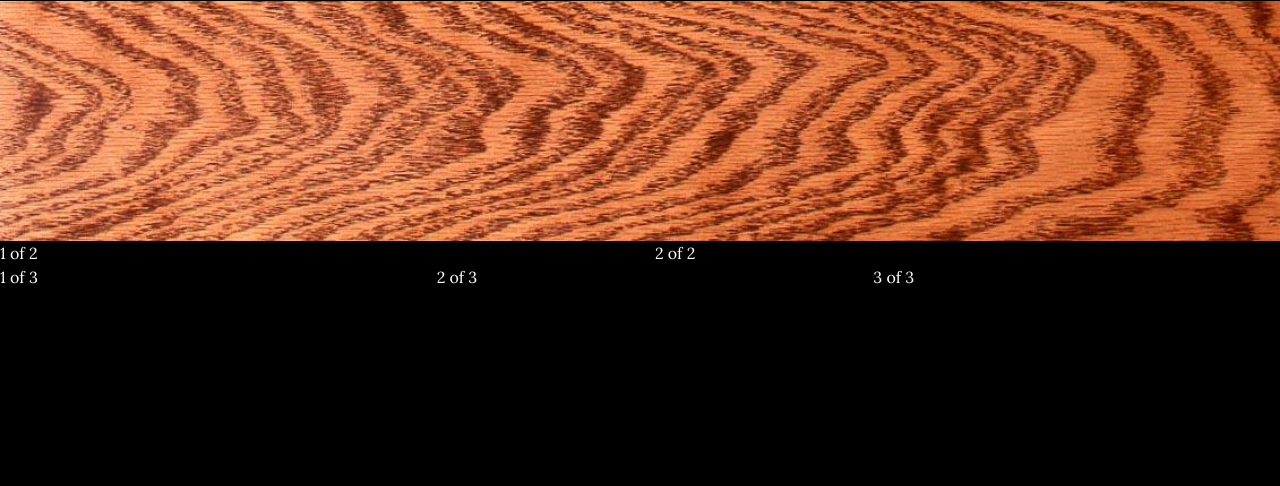
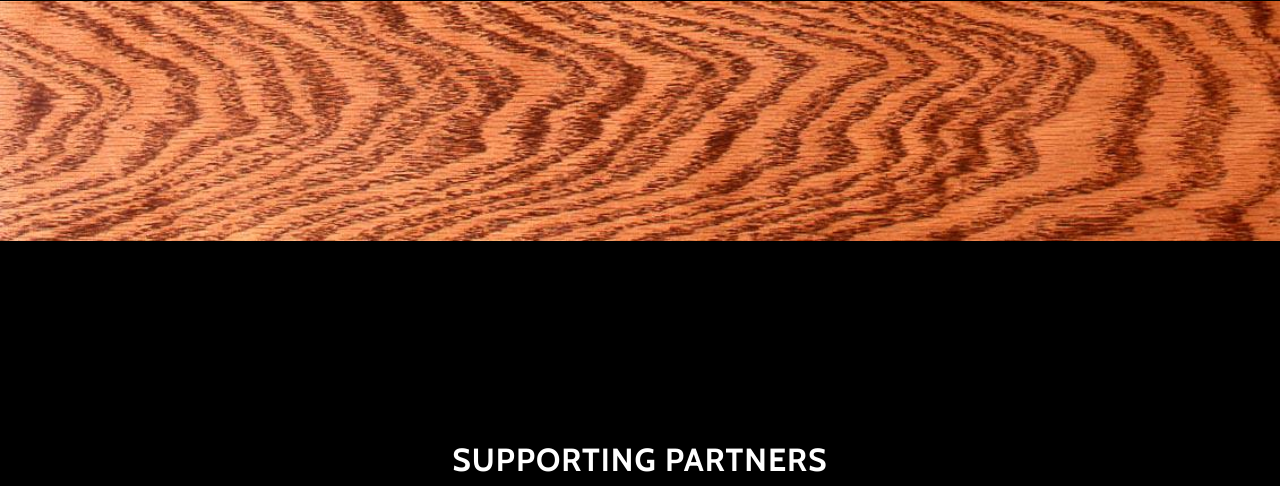
Before and after one commit to janke-learning/janke-learning.github.io, a plain HTML site: page index.html in a window 1280 px wide. Shown: the part 2754-3240 px from the top of the page. Drawn offline with nearby package versions, Linux system fonts and the light colour scheme.

Commit message:
table-gone

```diff
--- a/index.html
+++ b/index.html
@@ -135,26 +135,6 @@
     </section>
 
     <div class="parallax"></div>
-
-  <div class="row">
-    <div class="col">
-      1 of 2
-    </div>
-    <div class="col">
-      2 of 2
-    </div>
-  </div>
-  <div class="row">
-    <div class="col">
-      1 of 3
-    </div>
-    <div class="col">
-      2 of 3
-    </div>
-    <div class="col">
-      3 of 3
-    </div>
-  </div>
     <section id="partners" class="content-section text-center">
       <div class="container">
         <h2>Supporting Partners</h2>
```
